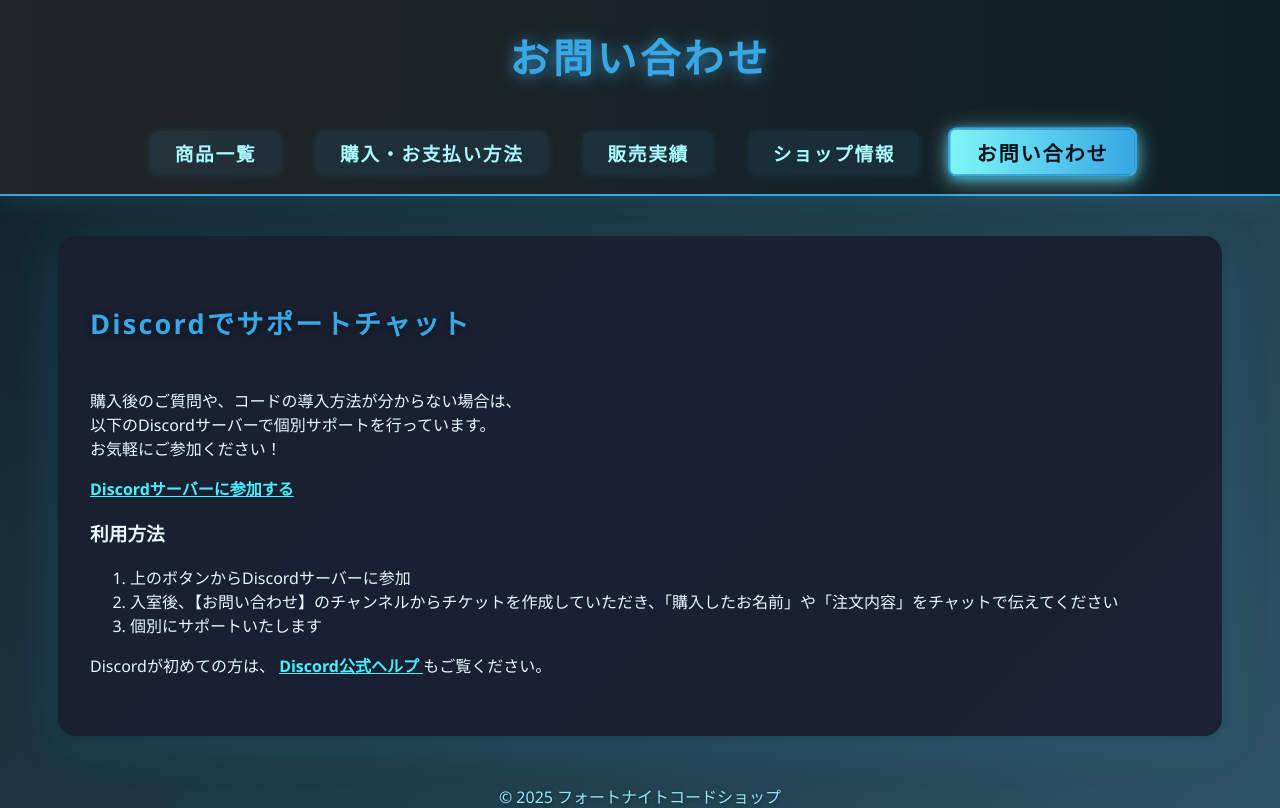
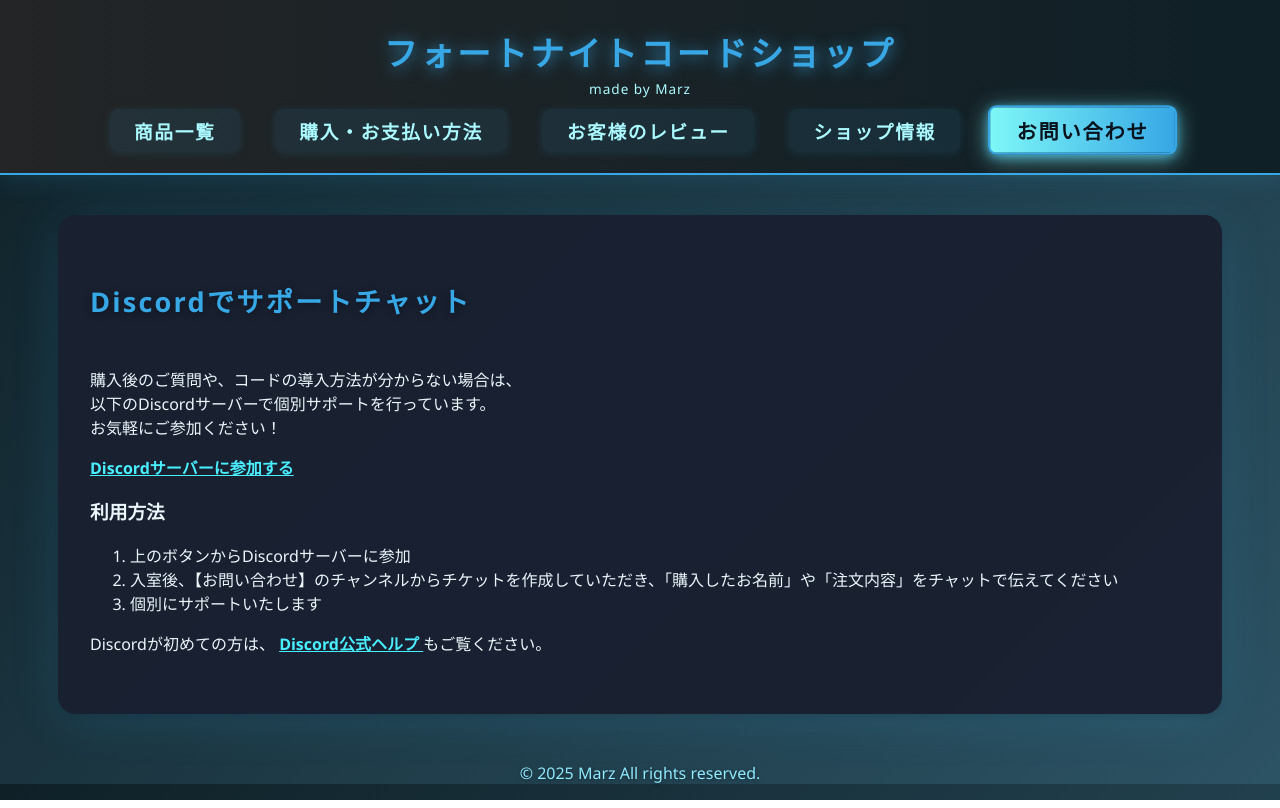
Before and after one commit to Marzfin/fortnite-code-shop, a plain HTML site: page contact.html in a window 1280 px wide. Drawn offline with Linux system fonts and the light colour scheme.

Commit message:
Update contact.html

```diff
--- a/contact.html
+++ b/contact.html
@@ -7,11 +7,19 @@
 </head>
 <body>
   <header>
-    <h1>お問い合わせ</h1>
+  <div style="text-align:center;">
+    <span style="display:block; font-size:2.1em; font-weight:900; letter-spacing:0.09em; color:#37a7e5; text-shadow:0 2px 16px #37a7e5cc, 0 1px 1px #232526;">
+      フォートナイトコードショップ
+    </span>
+    <span class="made-by" style="display:block; font-size:0.85em; font-weight:normal; color:#aafaff; margin:0.2em 0 0.7em 0; letter-spacing:0.07em;">
+      made by Marz
+    </span>
+  </div>
+  <nav>
     <nav>
       <a href="index.html">商品一覧</a>
       <a href="order.html">購入・お支払い方法</a>
-      <a href="review.html">販売実績</a>
+      <a href="review.html">お客様のレビュー</a>
       <a href="about.html">ショップ情報</a>
       <a href="contact.html" class="active">お問い合わせ</a>
     </nav>
@@ -43,7 +51,7 @@
     </p>
   </main>
   <footer>
-    &copy; 2025 フォートナイトコードショップ
+    &copy; 2025 Marz All rights reserved.
   </footer>
 </body>
 </html>
```
